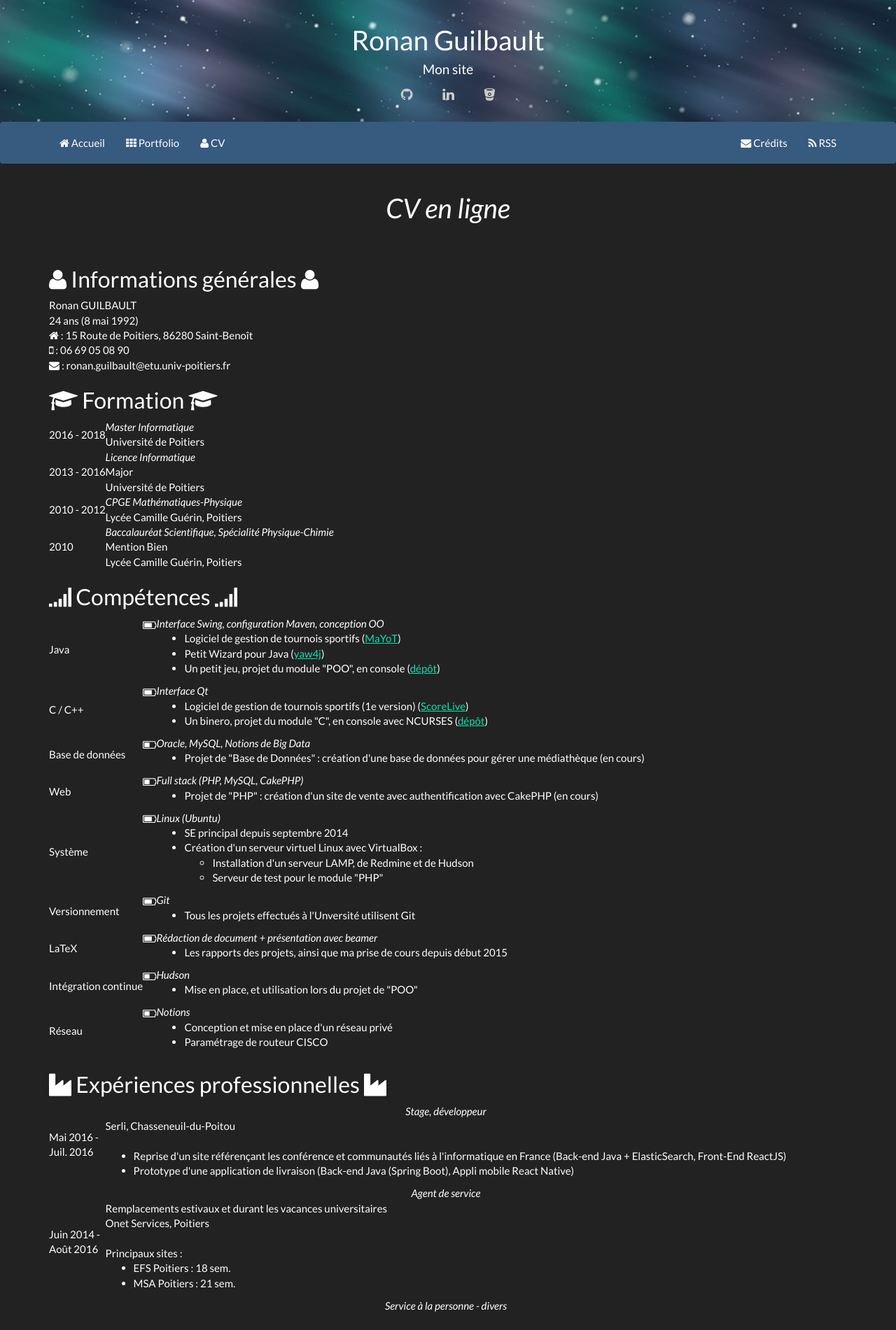
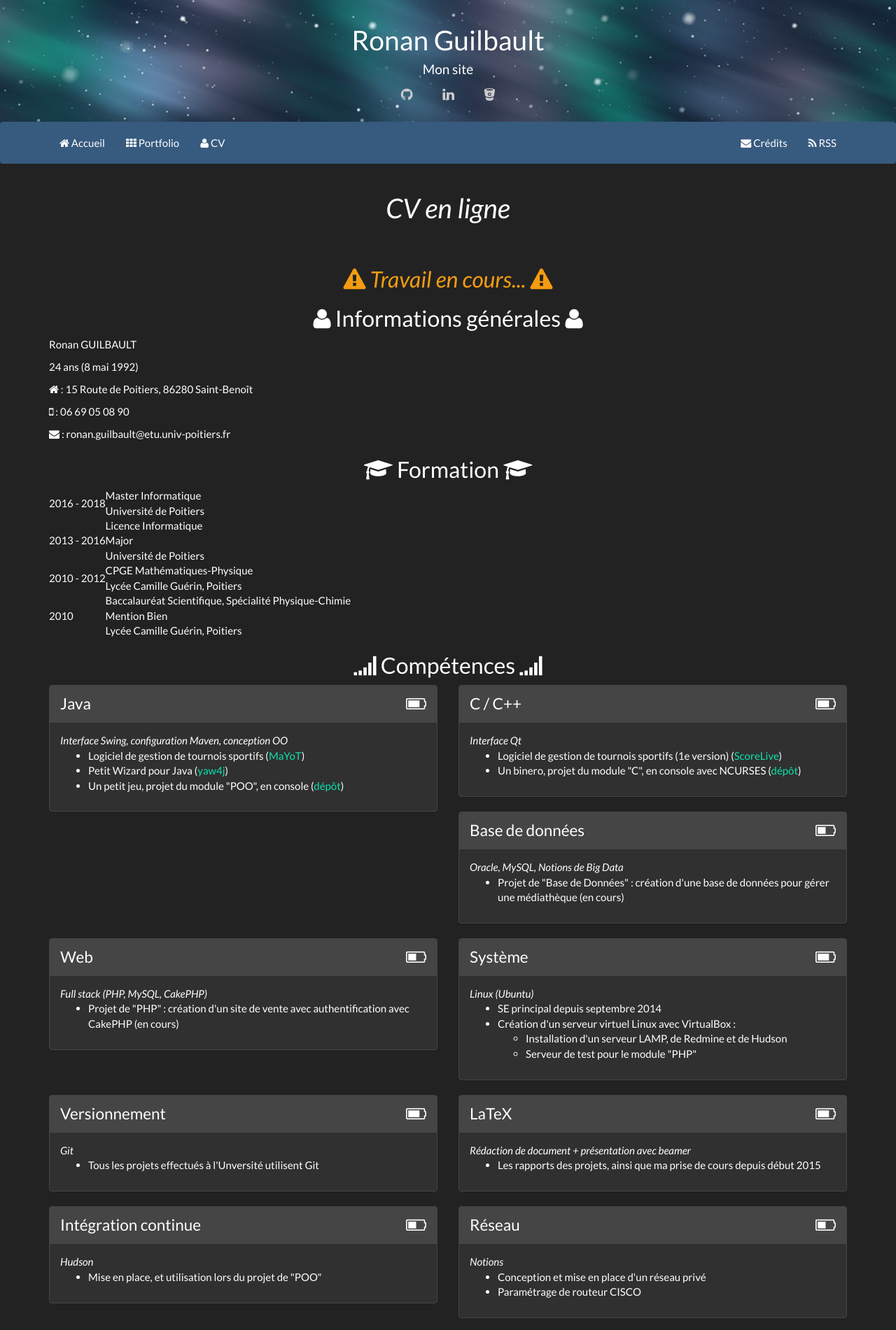
Before and after one commit to bunlanG/bunlanG.github.io, a Jekyll site: the page built from pages/aboutme.html, in a window 1280 px wide. Shown: the top 1901 px of the page at 70% size. Built offline with Jekyll 4.4.1, drawn with Linux system fonts in a browser that asks for light colours.

Commit message:
Begin reworking of Résumé
Signed-off-by: Ronan Guilbault <ronan.guilbault@gmail.com>

```diff
--- /dev/null
+++ b/_includes/wip.html
@@ -0,0 +1,3 @@
+<div class="wip text-warning">
+    <h2><span class="fa fa-warning"></span> Travail en cours... <span class="fa fa-warning"></span></h2>
+</div>
--- a/assets/css/main.css
+++ b/assets/css/main.css
@@ -73,6 +73,19 @@ ul.icons li.icon {
     margin: 0.4em 0px;
 }
 
+section.cv h2 {
+    text-align: center;
+}
+
+.wip {
+    text-align: center;
+    font-style: italic;
+}
+
+span.skill.name {
+    font-size: 150%;
+}
+
 /* Fix Darkly */
 pre {
     color: #fff;
--- a/pages/aboutme.html
+++ b/pages/aboutme.html
@@ -6,24 +6,35 @@ textTitle: CV en ligne
 
 permalink: /aboutme
 ---
-<section>
+{% include wip.html %}
+<section class="cv">
     <h2><span class="fa fa-user"></span> Informations générales <span class="fa fa-user"></span></h2>
+
     <p>
-        Ronan GUILBAULT<br/>
-        24 ans (8 mai 1992)<br/>
-        <span class="fa fa-home"></span> : 15 Route de Poitiers, 86280 Saint-Benoît<br/>
-        <span class="fa fa-mobile"></span> : 06 69 05 08 90<br/>
+        Ronan GUILBAULT
+    </p>
+    <p>
+        24 ans (8 mai 1992)
+    </p>
+    <p>
+        <span class="fa fa-home"></span> : 15 Route de Poitiers, 86280 Saint-Benoît
+    </p>
+    <p>
+        <span class="fa fa-mobile"></span> : 06 69 05 08 90
+    </p>
+    <p>
         <span class="fa fa-envelope"></span> : ronan.guilbault@etu.univ-poitiers.fr<br/>
     </p>
 </section>
 
-<section>
+<section class="cv">
     <h2><span class="fa fa-graduation-cap"></span> Formation <span class="fa fa-graduation-cap"></span></h2>
+
     <table class="cv">
         {% for entry in site.data.cv.education %}
         <tr>
-            <td>{{ entry.period }}</td>
-            <td><span class="title">{{ entry.cursus }}</span><br/>
+            <td><span>{{ entry.period }}</span></td>
+            <td><span>{{ entry.cursus }}</span><br/>
             {% if entry.remark %}<span>{{ entry.remark }}</span><br/>{% endif %}
             <span class="location">{{ entry.school }}</span></td>
         </tr>
@@ -31,26 +42,50 @@ permalink: /aboutme
     </table>
 </section>
 
-<section>
+<section class="cv">
     <h2><span class="fa fa-signal"></span> Compétences <span class="fa fa-signal"></span></h2>
-    <table class="cv">
+
+    <div>
+        <div class="row">
             {% for skill in site.data.cv.skills %}
-        <tr>
-            <td>{{ skill.name }}</td>
-            <td class="fa fa-battery-{{ skill.level }} comp-battery-{{ skill.level }}"></td>
-            <td><span class="title">{{ skill.summary }}</span>
+            <div class="col-md-6">
+                <div class="panel panel-default">
+                    <div class="panel-heading">
+                        <div class="row">
+                            <div class="col-xs-8">
+                                <span class="skill name">{{ skill.name }}
+                                </span>
+                            </div>
+                            <div class="col-xs-4 text-right">
+                                <span class="skill name">
+                                    <span class="fa fa-battery-{{ skill.level }} comp-battery-{{ skill.level }}"></span>
+                                </span>
+                            </div>
+                        </div>
+                    </div>
+
+                    <div class="panel-body">
+                        <div>
+                            <span class="title">{{ skill.summary }}</span>
+                        </div>
+                        <div>
                             <ul>
                                 {% for example in skill.examples %}
                                 <li>{{ example }}</li>
                                 {% endfor %}
                             </ul>
                             </td>
-        </tr>
+                        </div>
+                    </div>
+                </div>
+            </div>
             {% endfor %}
-    </table>
+        </div>
+    </div>
+
 </section>
 
-<section>
+<section class="cv">
     <h2><span class="fa fa-industry"></span> Expériences professionnelles <span class="fa fa-industry"></span></h2>
     <table class="cv">
         {% for profession in site.data.cv.professional %}
@@ -72,7 +107,7 @@ permalink: /aboutme
     </table>
 </section>
 
-<section>
+<section class="cv">
     <h2><span class="fa fa-info"></span> Divers <span class="fa fa-info"></span></h2>
     <p>
     Fan de sport :<br/>
```
Lines whose indentation alone changed are shown as unchanged.
